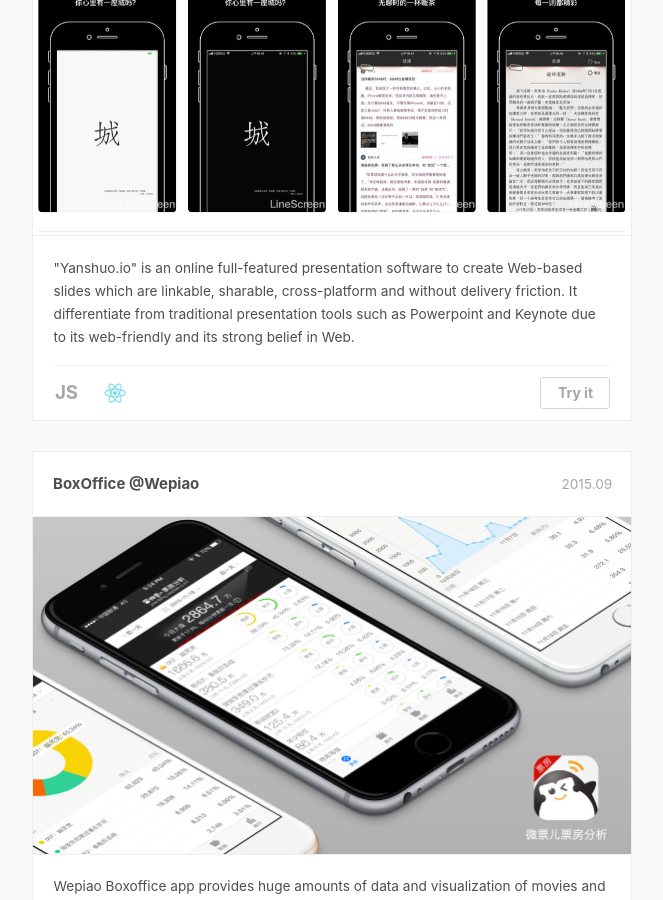
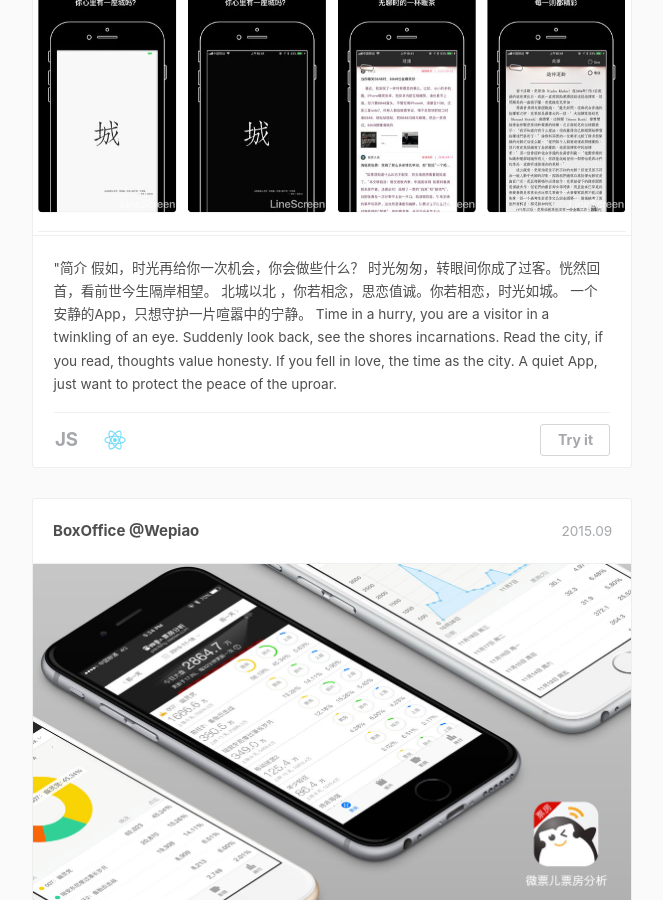
Before and after one commit to northcity/northcity.github.io, a Jekyll site: the page built from portfolio/index.html, in a window 1280 px wide and 900 px high, scrolled down 744 px. Shown: the whole window, without its empty margins (308-971 px from the left). Built offline with Jekyll 4.4.1, drawn with Linux system fonts in a browser that asks for light colours; nearby versions of some CDN libraries; comment, search, counter and statistics services are not loaded.

```diff
--- a/portfolio/index.html
+++ b/portfolio/index.html
@@ -28,7 +28,21 @@
 							<img src="images/work-yanshuo.png">
 							<ul>
 								<li>
-									"Yanshuo.io" is an online full-featured presentation software to create Web-based slides which are linkable, sharable, cross-platform and without delivery friction. It differentiate from traditional presentation tools such as Powerpoint and Keynote due to its web-friendly and its strong belief in Web.
+									"简介
+
+假如，时光再给你一次机会，你会做些什么？
+
+时光匆匆，转眼间你成了过客。恍然回首，看前世今生隔岸相望。
+
+北城以北 ，你若相念，思恋值诚。你若相恋，时光如城。
+
+一个安静的App，只想守护一片喧嚣中的宁静。
+
+Time in a hurry, you are a visitor in a twinkling of an eye. Suddenly look back, see the shores incarnations.
+
+Read the city, if you read, thoughts value honesty. If you fell in love, the time as the city.
+
+A quiet App, just want to protect the peace of the uproar.
 								</li>
 								<li class="skill">
 									<span><b>JS</b></span>
```
